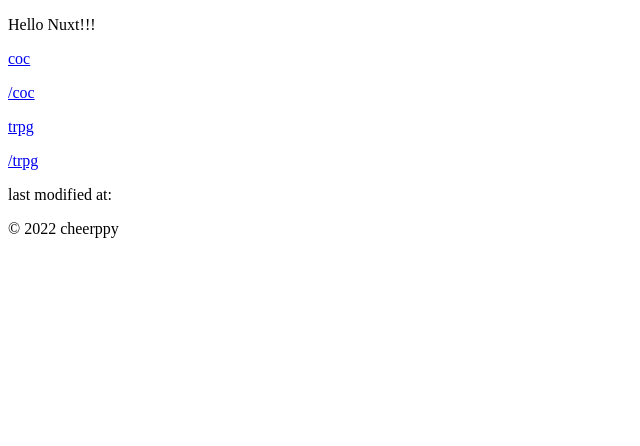
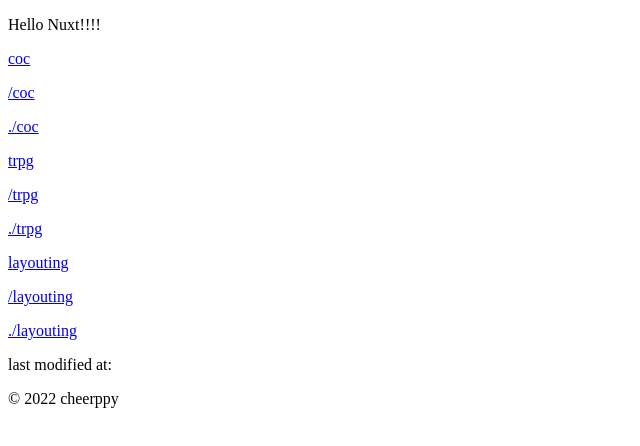
Before and after one commit to cheerppy/nuxt3, a Nuxt app: page / in a window 1280 px wide. Shown: the top 446 px of the page, without its empty margins (0-640 px from the left). Built offline with nearby package versions, Linux system fonts and the light colour scheme.

Commit message:
add layouting

```diff
--- a/pages/index.vue
+++ b/pages/index.vue
@@ -21,7 +21,7 @@ export default {
 
 <template>
     <div>
-        <p>Hello Nuxt!!!</p>
+        <p>Hello Nuxt!!!!</p>
         <p>
             <NuxtLink to="coc">coc</NuxtLink>
         </p>
@@ -29,10 +29,25 @@ export default {
             <NuxtLink to="/coc">/coc</NuxtLink>
         </p>
         <p>
+            <NuxtLink to="./coc">./coc</NuxtLink>
+        </p>
+        <p>
             <NuxtLink to="trpg">trpg</NuxtLink>
         </p>
         <p>
             <NuxtLink to="/trpg">/trpg</NuxtLink>
+        </p>
+        <p>
+            <NuxtLink to="./trpg">./trpg</NuxtLink>
+        </p>
+        <p>
+            <NuxtLink to="layouting">layouting</NuxtLink>
+        </p>
+        <p>
+            <NuxtLink to="/layouting">/layouting</NuxtLink>
+        </p>
+        <p>
+            <NuxtLink to="./layouting">./layouting</NuxtLink>
         </p>
 
         <div class="footer__inner">
--- /dev/null
+++ b/pages/layouting.vue
@@ -0,0 +1,6 @@
+<template>
+    <div>
+        <p>layouting outer</p>
+        <NuxtPage />
+    </div>
+</template>
--- /dev/null
+++ b/pages/layouting/index.vue
@@ -0,0 +1,10 @@
+<script lang="ts" setup></script>
+
+<template>
+    <div>
+        <p>Hello layouting</p>
+        <NuxtLink to="layouting/inner">./inner</NuxtLink>
+    </div>
+</template>
+
+<style scoped></style>
--- /dev/null
+++ b/pages/layouting/inner.vue
@@ -0,0 +1,9 @@
+<script lang="ts" setup></script>
+
+<template>
+    <div>
+        <p>Hello inner</p>
+    </div>
+</template>
+
+<style scoped></style>
```
